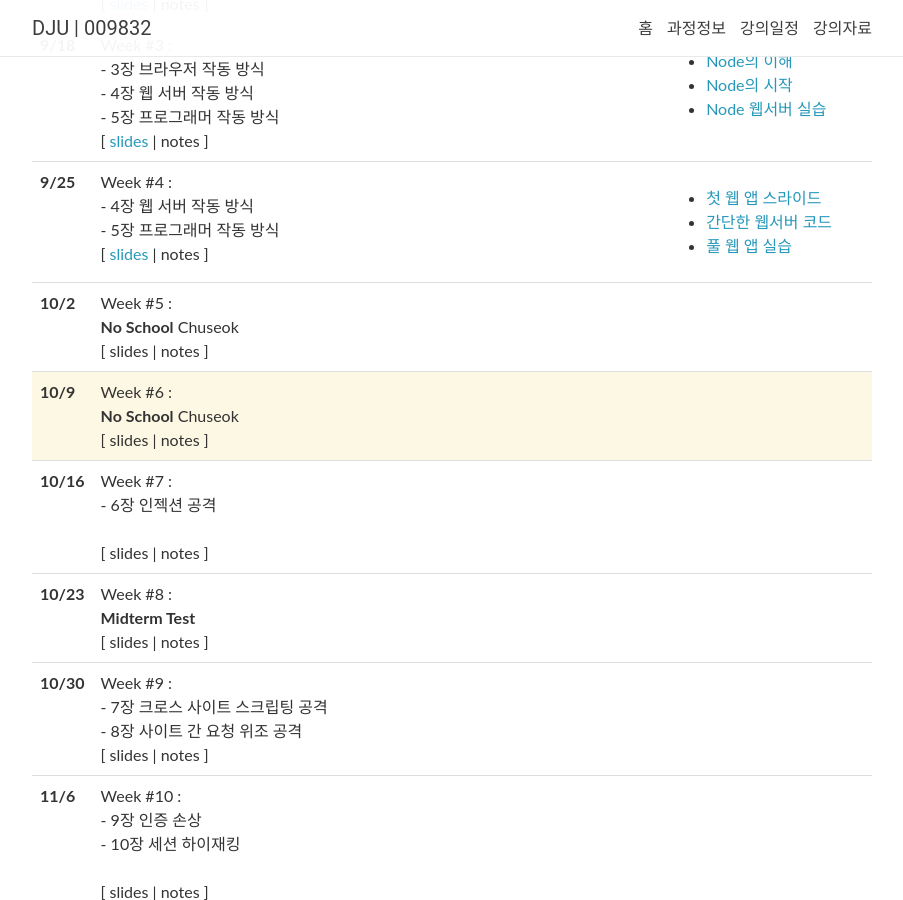
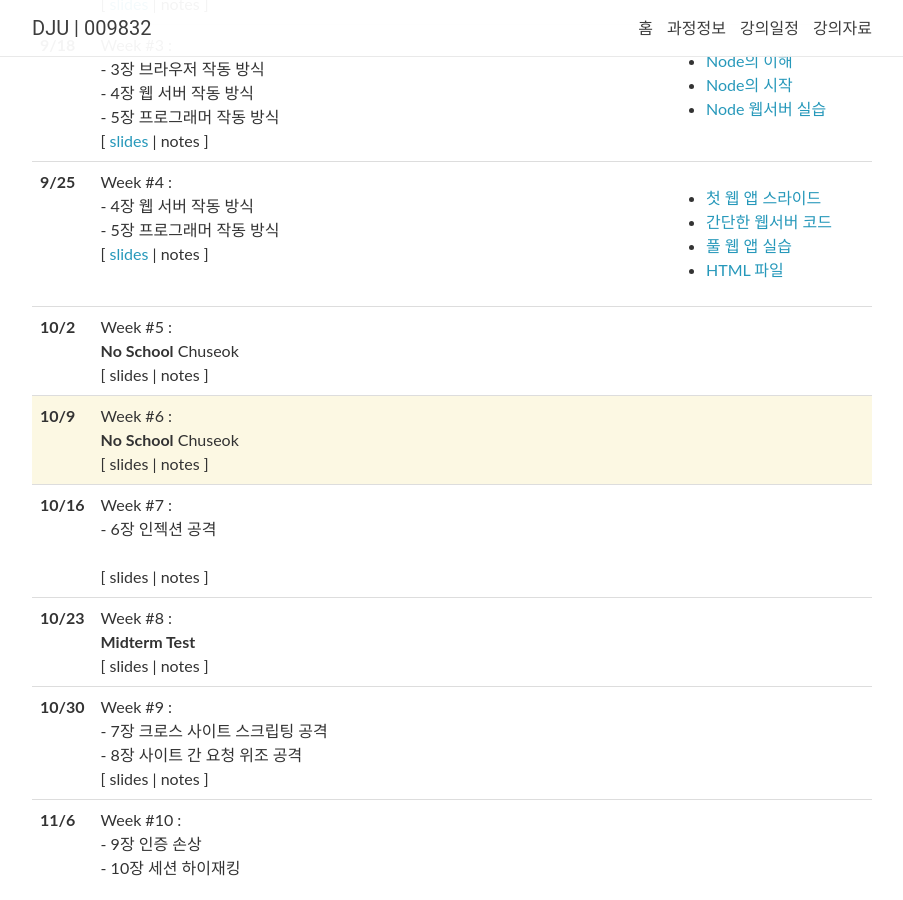
Before and after one commit to 2023-aaronkr/dju-sec, a Jekyll site: the page built from _pages/lectures.md, in a window 1280 px wide and 900 px high, scrolled down 415 px. Shown: the whole window, without its empty margins (188-1091 px from the left). Built offline with Jekyll 4.4.1, drawn with Linux system fonts in a browser that asks for light colours; nearby versions of some CDN libraries; comment, search, counter and statistics services are not loaded.

Commit message:
Update lectures.yml

```diff
--- a/_data/lectures.yml
+++ b/_data/lectures.yml
@@ -44,6 +44,7 @@
       <li><a href="https://docs.google.com/presentation/d/1iPddovadZJu461i6j8c45UogczPg7aR-kMlSY0-BA-8/edit?usp=sharing">첫 웹 앱 스라이드</a></li>
       <li><a href="https://github.com/2023-aaronkr/week-3-starting-node-jekkilekki">간단한 웹서버 코드</a></li>
       <li><a href="https://classroom.github.com/a/V72aMUCJ">풀 웹 앱 실습</a></li>
+      <li><a href="https://drive.google.com/file/d/1WhfiZrmRJgm7QIcjUv-jhig3xki1G3sk/view?usp=sharing">HTML 파일</a></li>
     </ul>
 
 - date: 10/2
```
